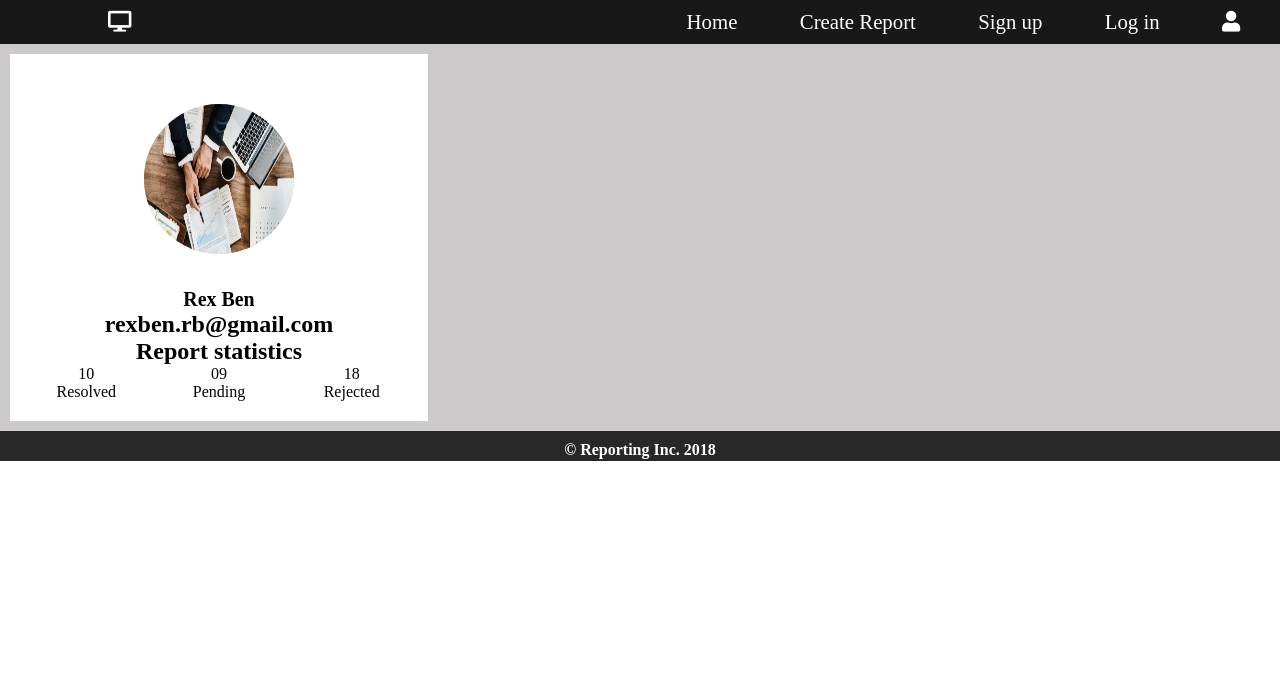
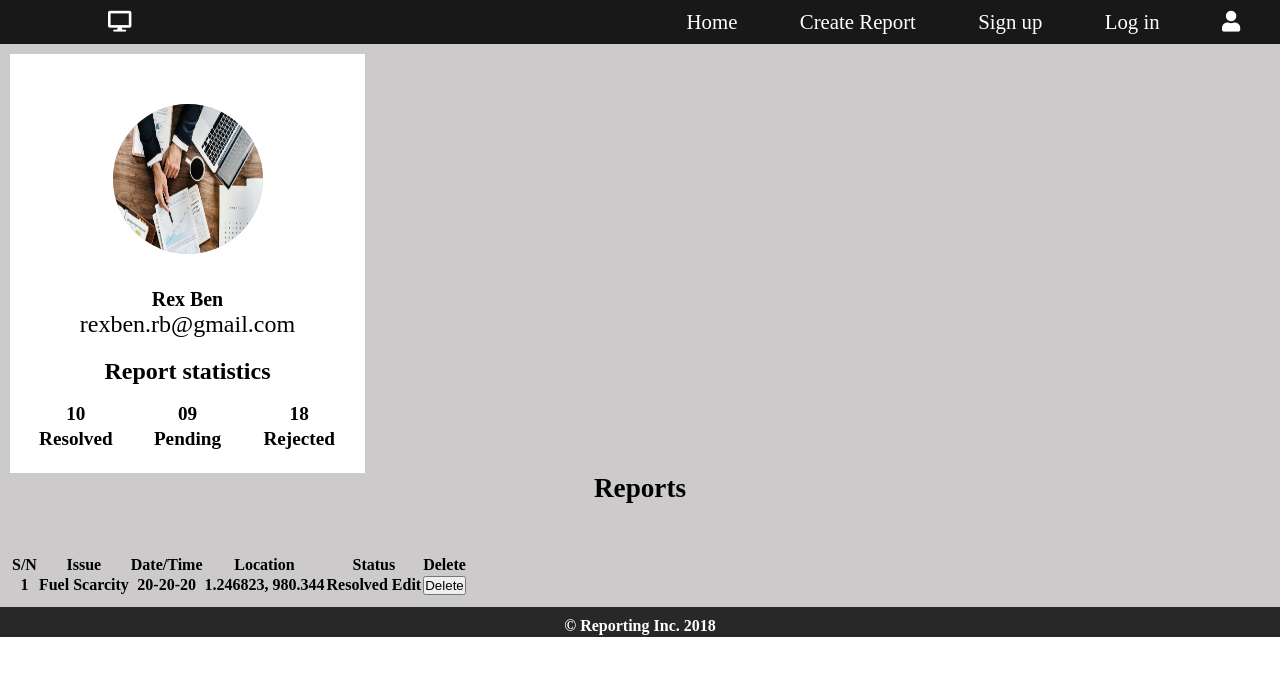
Before and after one commit to Rexben001/Reporting, a plain HTML site: page ui/profile.html in a window 1280 px wide. Drawn offline with Linux system fonts and the light colour scheme; files whose address does not match are found by name.

Commit message:
[Feature #162367227] Create table for reports

```diff
--- a/ui/assets/css/forms.css
+++ b/ui/assets/css/forms.css
@@ -42,6 +42,8 @@ input[type=button]{
     color: black
 }
 
+/*Table styling*/
+
 @media screen and (max-width: 600px){
 
     .signup-form{
--- a/ui/assets/css/main.css
+++ b/ui/assets/css/main.css
@@ -18,7 +18,7 @@ header{
 }
 
 .overlay{
-    background: rgb(0, 0, 0);
+    /* background: rgb(0, 0, 0);  */
     background: rgba(0, 0, 0, 0.4);
     color: #f1f1f1;
     height: inherit;
@@ -156,12 +156,13 @@ font-size: 1.7rem;
 margin-bottom: 50px;}
 
 .profile{
-    width: 30%;
+    width: 25%;
     background: white;
     padding: 20px;
 }
 
 .total h5{
+    margin-top: 20px;
 font-size: 1.5rem;
 }
 .profile >.image{
@@ -178,7 +179,7 @@ font-size: 1.5rem;
 }
 .user-info{
     font-size: 1.5rem;
-    font-weight: 600;
+    font-weight: 400;
 }
 
 .grid-block-profile{
@@ -186,6 +187,16 @@ font-size: 1.5rem;
     grid-template-columns: repeat(3, 1fr);
     /* spaces in between the grids */
     grid-gap: 20px;
+}
+
+.grid-block-profile span,
+.grid-block-profile .status{
+    font-size: 1.2rem;
+    font-weight: 600;
+}
+
+.grid-block-profile .status{
+    line-height: 0.4;
 }
 footer{
     height: 30px;
--- a/ui/profile.html
+++ b/ui/profile.html
@@ -36,24 +36,44 @@
            </div>
            <div class="total">
                 <h5>Report statistics</h5>
+                <br>
                 <div class="grid-block-profile">
                         <div>
                             <span>10</span>
-                            <p class="status-profile">Resolved</p>
+                            <p class="status">Resolved</p>
                         </div>
                         <div>
                             <span>09</span>
-                            <p class="status-profile">Pending</p>
+                            <p class="status">Pending</p>
                         </div>
                         <div>
                             <span>18</span>
-                            <p class="status-profile">Rejected</p>
+                            <p class="status">Rejected</p>
                         </div>
                     </div>
            </div>
        </div>
        <div class="show-reports">
+           <h4>Reports</h4>
+<table>
+    <tr>
+    <th>S/N</th>
+    <th>Issue</th>
+    <th>Date/Time</th>
+    <th>Location</th>
+    <th>Status</th>
+    <th>Delete</th>
+</tr>
+<tr>
+        <th>1</th>
+        <th>Fuel Scarcity</th>
+        <th>20-20-20</th>
+        <th>1.246823, 980.344</th>
+        <th>Resolved <a href="#" class="edit">Edit</a></th>
+        <th><button class="delete">Delete</button></th>
+</tr>
 
+</table>
        </div>
    </section>
     <footer>
```
